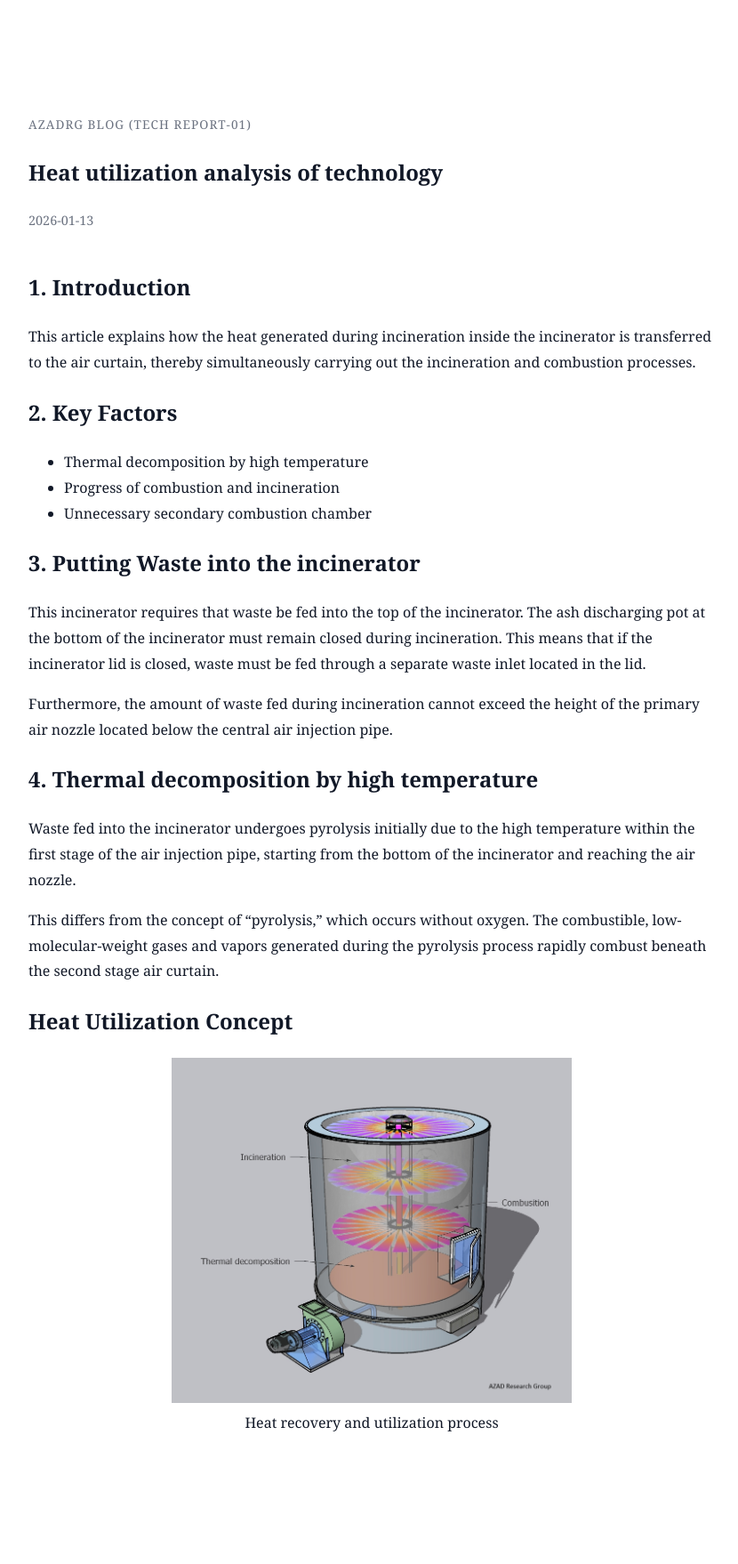
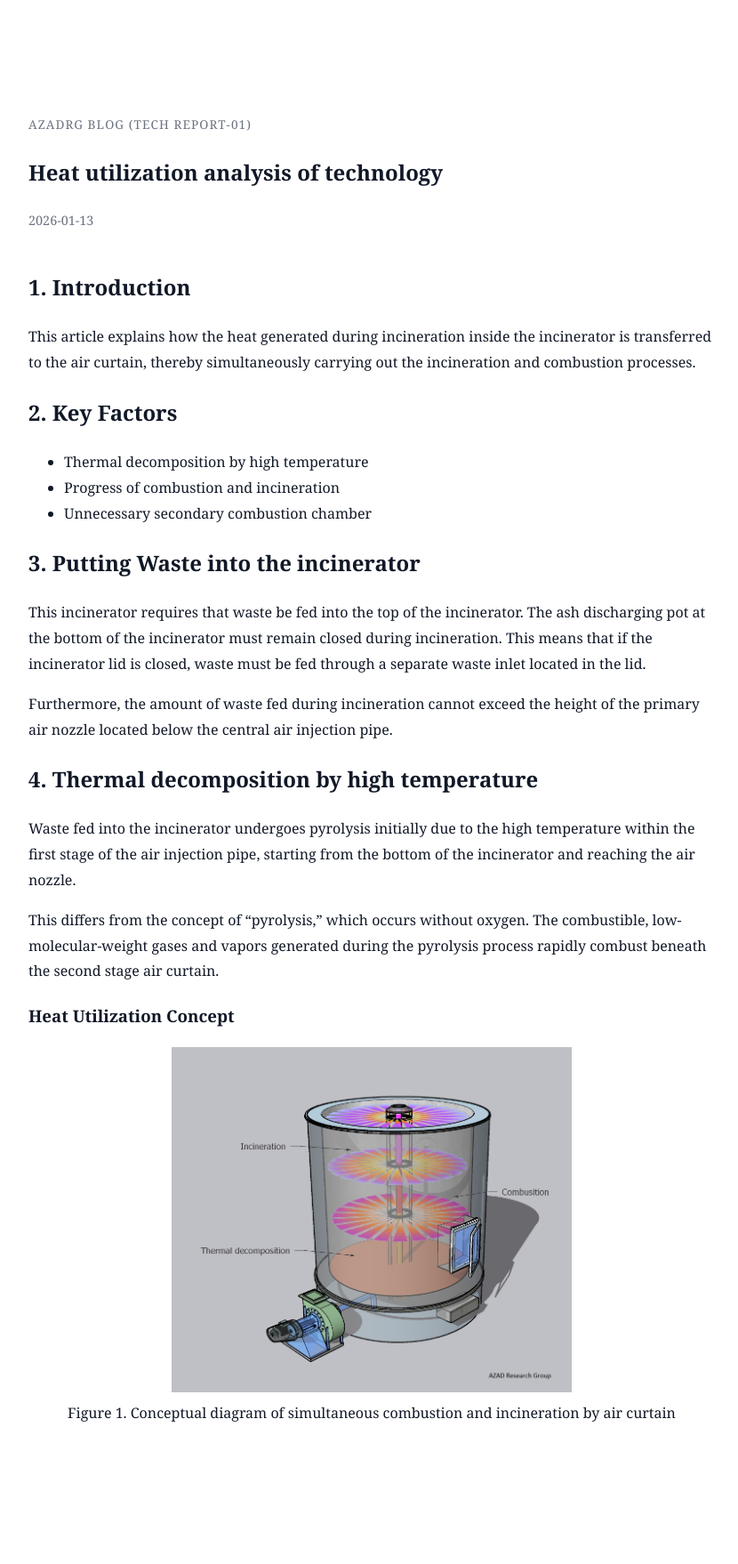
Before and after one commit to ssimsangmin49-creator/ecofriendly-polymer-compounds-incineration, a Jekyll site: the page built from _posts/2026-01-13-analysis-report-01.md, in a window 1280 px wide. Shown: the whole page at 89% size, without its empty margins (222-1052 px from the left). Built offline with Jekyll 4.4.1, drawn with Linux system fonts in a browser that asks for light colours.

Commit message:
Update 2026-01-13-analysis-report-01.md

```diff
--- a/_posts/2026-01-13-analysis-report-01.md
+++ b/_posts/2026-01-13-analysis-report-01.md
@@ -36,11 +36,11 @@ This differs from the concept of "pyrolysis," which occurs without oxygen. The c
 low-molecular-weight gases and vapors generated during the pyrolysis process
 rapidly combust beneath the second stage air curtain.
 
-## Heat Utilization Concept
+### Heat Utilization Concept
 
 <figure style="text-align:center;">
   <img src="{{ '/assets/images/heat.png' | relative_url }}"
        alt="Heat utilization concept diagram"
        style="width:65%;">
-  <figcaption>Heat recovery and utilization process</figcaption>
+  <figcaption>Figure 1. Conceptual diagram of simultaneous combustion and incineration by air curtain</figcaption>
 </figure>
```
